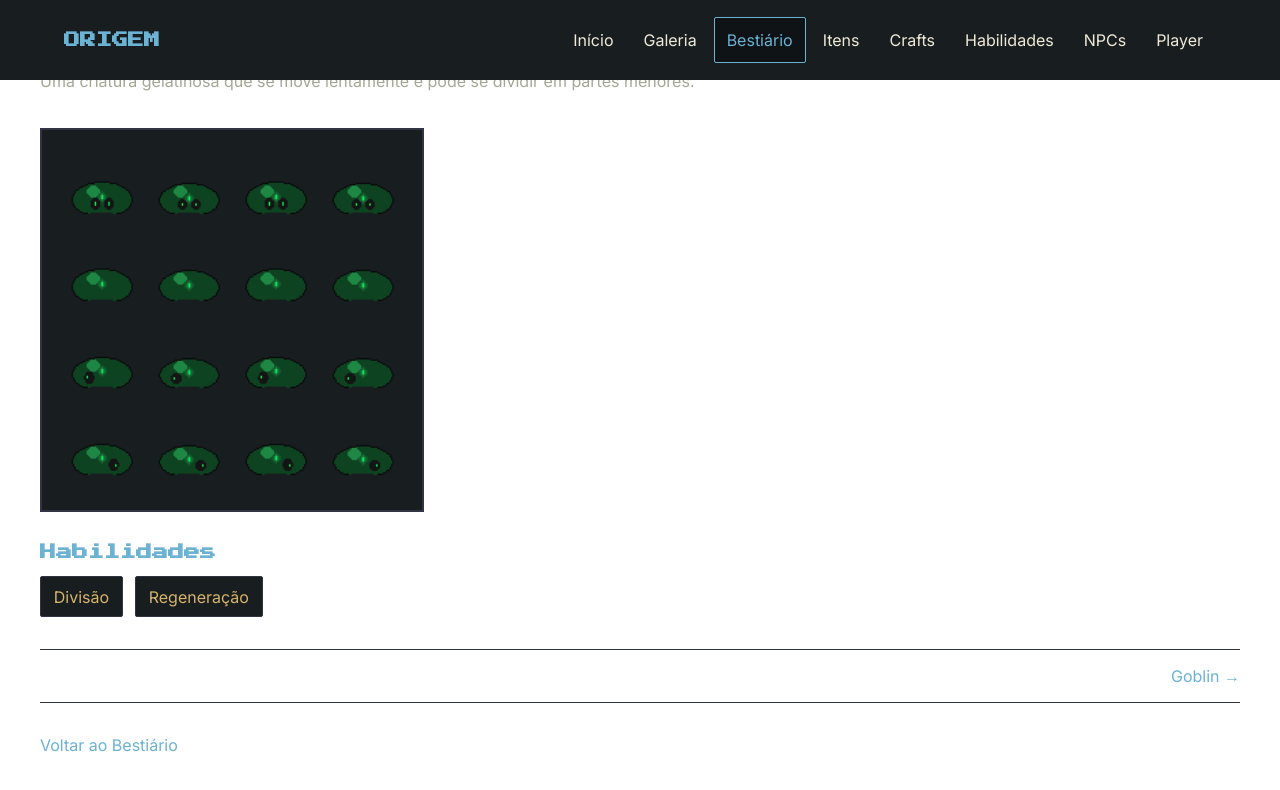
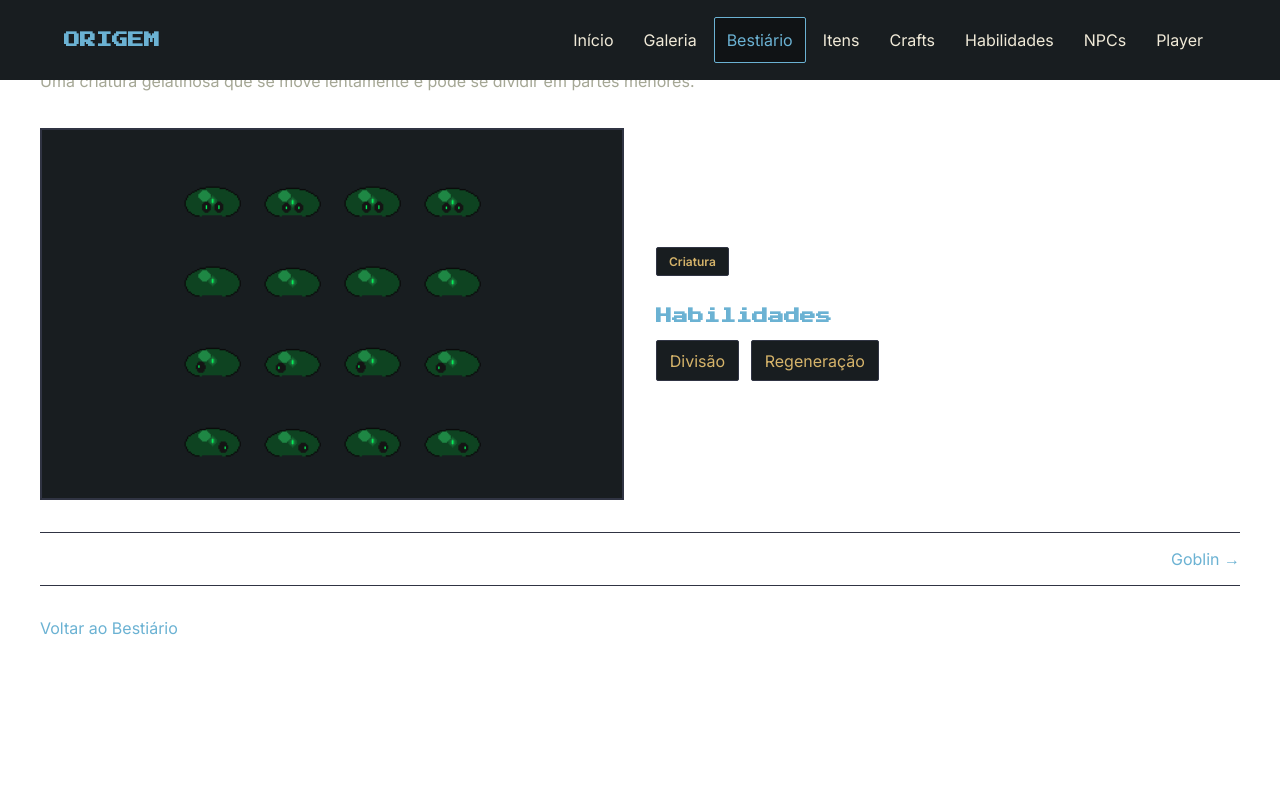
Before and after one commit to Herdes-s/ORIGEM-STUDIO, a React (Vite) app: page /bestiario/creature-1 in a window 1280 px wide. Shown: the top 790 px of the page. Built offline with nearby package versions, Linux system fonts and the light colour scheme.

Commit message:
feat: adiciona category em detalhes e estilização grid

```diff
--- a/src/pages/CreatureDetails/CreatureDetails.module.css
+++ b/src/pages/CreatureDetails/CreatureDetails.module.css
@@ -9,24 +9,53 @@
     margin: 0 auto;
 }
 
-.details img {
-    display: block;
-    width: 100%;
-    max-width: 24rem;
-    max-height: 24rem;
-    object-fit: contain;
-    padding: 1rem;
+.creatureContent {
+    display: grid;
+    grid-template-columns: 1fr;
+    gap: 2rem;
+}
+
+.creatureImage {
+    display: flex;
+    align-items: center;
+    justify-content: center;
+    min-height: 18rem;
+    padding: 1.5rem;
     background-color: var(--color-surface);
     border: var(--border-width) solid var(--color-border);
 }
 
-.details h2 {
+.creatureImage img {
+    width: 100%;
+    max-width: 20rem;
+    max-height: 20rem;
+    object-fit: contain;
+}
+
+.creatureInfo {
+    display: flex;
+    flex-direction: column;
+    gap: 2rem;
+}
+
+.category {
+    align-self: flex-start;
+    padding: 0.4rem 0.75rem;
+    color: var(--color-secondary);
+    background-color: var(--color-surface);
+    border: 1px solid var(--color-border);
+    border-radius: var(--radius-small);
+    font-size: 0.75rem;
+    font-weight: 600;
+}
+
+.creatureInfo h2 {
     margin-bottom: 1rem;
     color: var(--color-primary);
     font-size: 1rem;
 }
 
-.details ul {
+.creatureInfo ul {
     display: flex;
     flex-wrap: wrap;
     gap: 0.75rem;
@@ -34,7 +63,7 @@
     list-style: none;
 }
 
-.details li {
+.creatureInfo li {
     padding: 0.6rem 0.8rem;
     color: var(--color-secondary);
     background-color: var(--color-surface);
@@ -71,3 +100,10 @@
 .details a:hover {
     text-decoration: underline;
 }
+
+@media (min-width: 48rem) {
+    .creatureContent {
+        grid-template-columns: minmax(0, 1fr) minmax(0, 1fr);
+        align-items: center;
+    }
+}
--- a/src/pages/CreatureDetails/index.tsx
+++ b/src/pages/CreatureDetails/index.tsx
@@ -26,7 +26,15 @@ export default function CreatureDetails() {
   return (
     <PageLayout title={creature.name} description={creature.description}>
       <section className={styles.details}>
+        <div className={styles.creatureContent}>
+          <div className={styles.creatureImage}>
             {creature.image && <img src={creature.image} alt={creature.name} />}
+          </div>
+
+          <div className={styles.creatureInfo}>
+            {creature.category && (
+              <span className={styles.category}>{creature.category}</span>
+            )}
 
             {creature.abilities && creature.abilities.length > 0 && (
               <div>
@@ -38,6 +46,8 @@ export default function CreatureDetails() {
                 </ul>
               </div>
             )}
+          </div>
+        </div>
 
         <nav className={styles.creatureNavigation}>
           {previousCreature ? (
```
Lines whose indentation alone changed are shown as unchanged.
